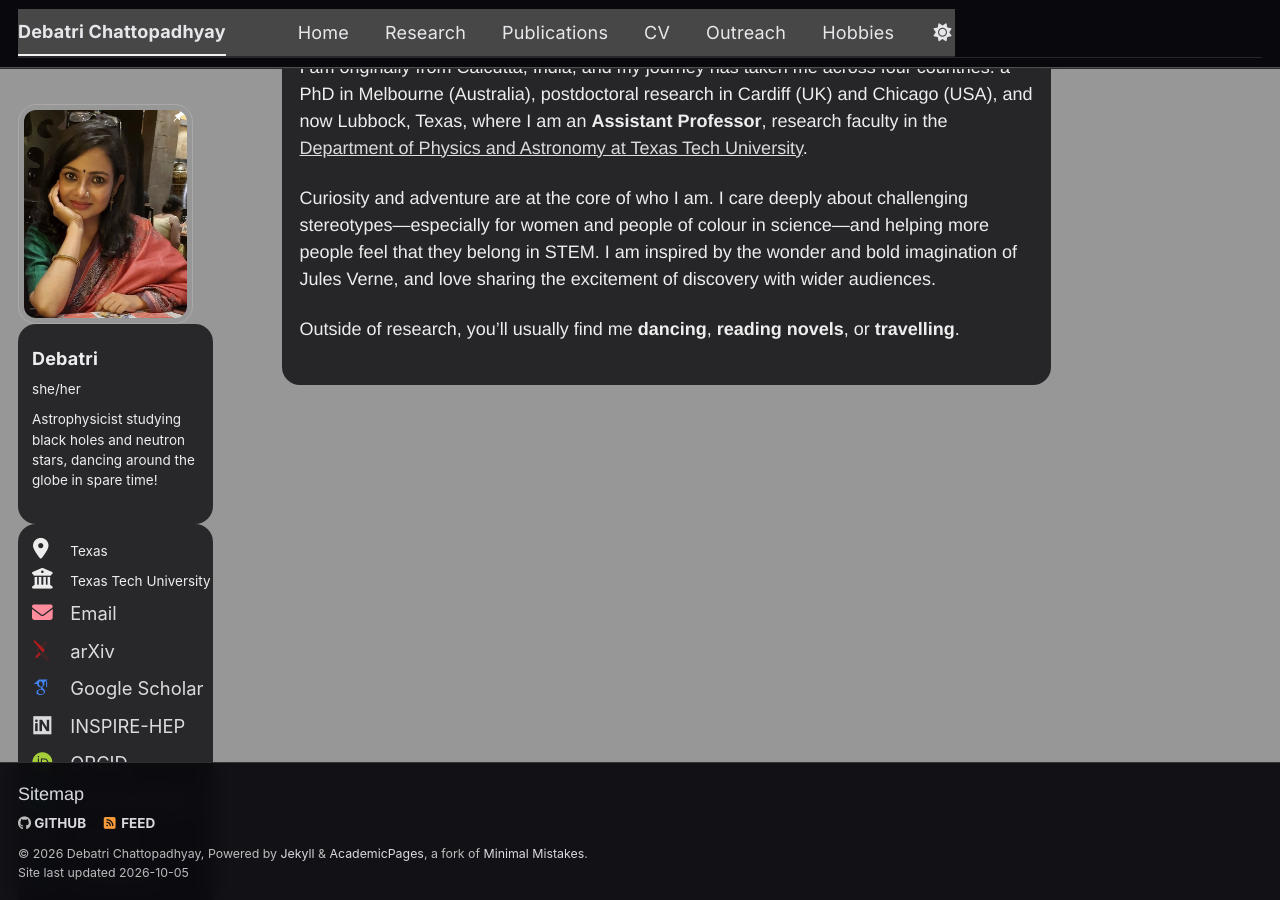
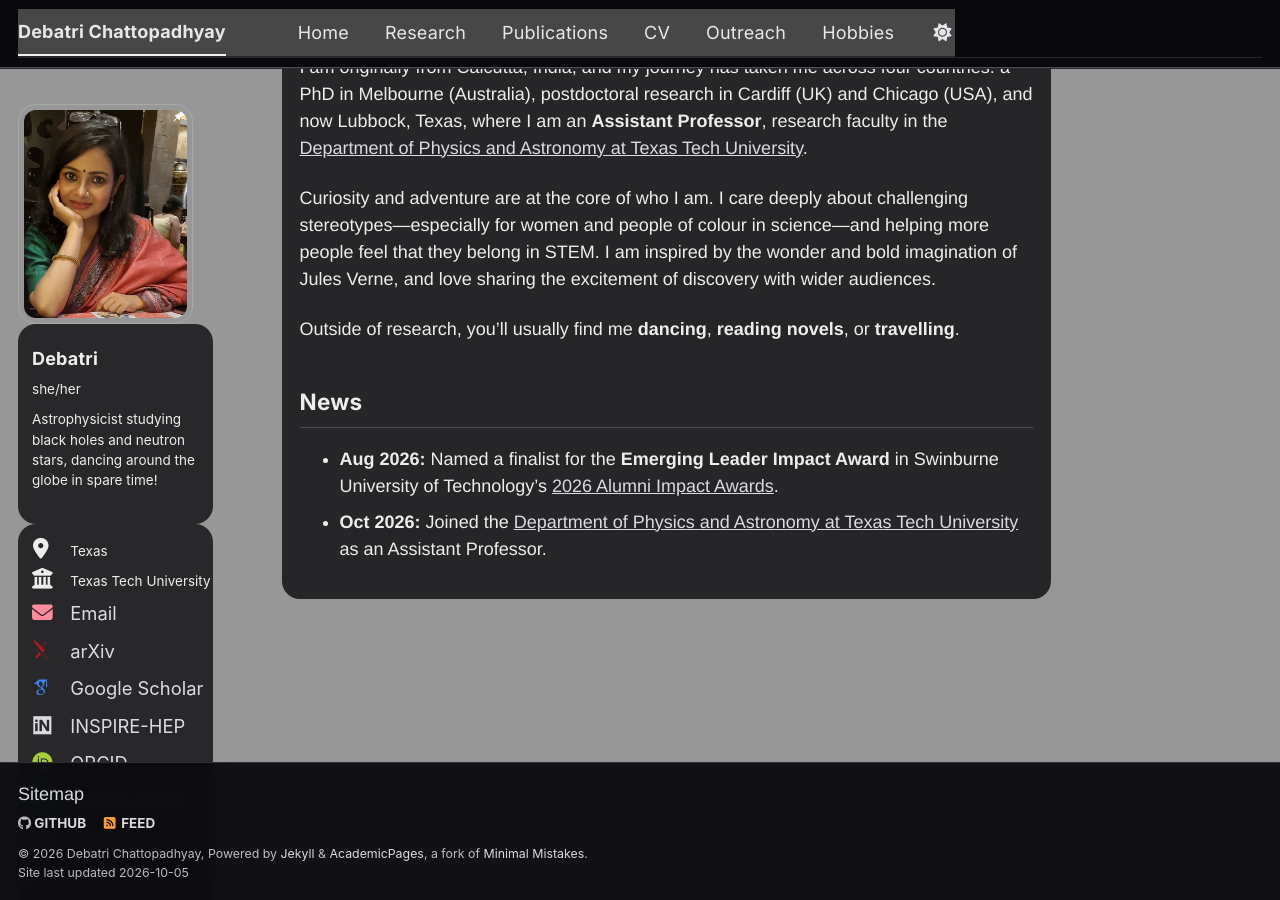
Before and after one commit to debatric/debatric.github.io, a Jekyll site: the page built from _pages/about.md, in a window 1280 px wide and 900 px high, scrolled down 296 px. Built offline with Jekyll 4.4.1, drawn with Linux system fonts in a browser that asks for light colours; some web fonts are replaced; a script bundle is joined from its source files by our own code; library files that are not in the unit come from our copies.

Commit message:
Update about.md

```diff
--- a/_pages/about.md
+++ b/_pages/about.md
@@ -13,3 +13,8 @@ I am originally from Calcutta, India, and my journey has taken me across four co
 Curiosity and adventure are at the core of who I am. I care deeply about challenging stereotypes—especially for women and people of colour in science—and helping more people feel that they belong in STEM. I am inspired by the wonder and bold imagination of Jules Verne, and love sharing the excitement of discovery with wider audiences.
 
 Outside of research, you’ll usually find me **dancing**, **reading novels**, or **travelling**.
+
+## News
+
+- **Aug 2026:** Named a finalist for the **Emerging Leader Impact Award** in Swinburne University of Technology's [2026 Alumni Impact Awards](https://www.swinburne.edu.au/news/2026/08/meet-Swinburnes-2026-alumni-impact-awards-finalists).
+- **Oct 2026:** Joined the [Department of Physics and Astronomy at Texas Tech University](https://www.depts.ttu.edu/phas/directory/debatri_chattopadhyay/index.php) as an Assistant Professor.
```
